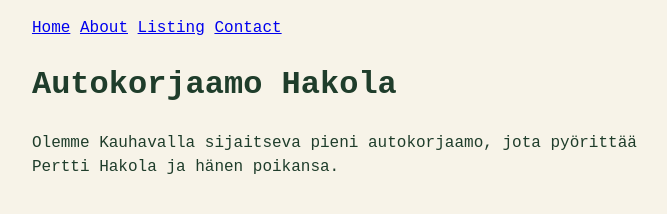
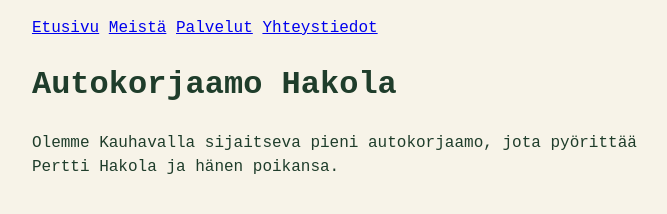
Before and after one commit to Nupulii/Web-kurssi, a plain HTML site: page about.html in a window 1280 px wide. Shown: the whole page, without its empty margins (296-963 px from the left). Drawn offline with Linux system fonts and the light colour scheme.

Commit message:
Korjaa linkit ja otsikot, lisää tyylitiedosto

```diff
--- a/about.html
+++ b/about.html
@@ -9,10 +9,10 @@
 <body>
   <header>
     <nav>
-      <a href="index.html">Home</a>
-      <a href="about.html">About</a>
-      <a href="listing.html">Listing</a>
-      <a href="contact.html">Contact</a>
+      <a href="index.html">Etusivu</a>
+      <a href="about.html">Meistä</a>
+      <a href="listing.html">Palvelut</a>
+      <a href="contact.html">Yhteystiedot</a>
     </nav>
   </header>
   <main>
```
Also changed, not shown: contact.html (+4 -4 lines), index.html (+4 -4 lines), listing.html (+4 -4 lines).
